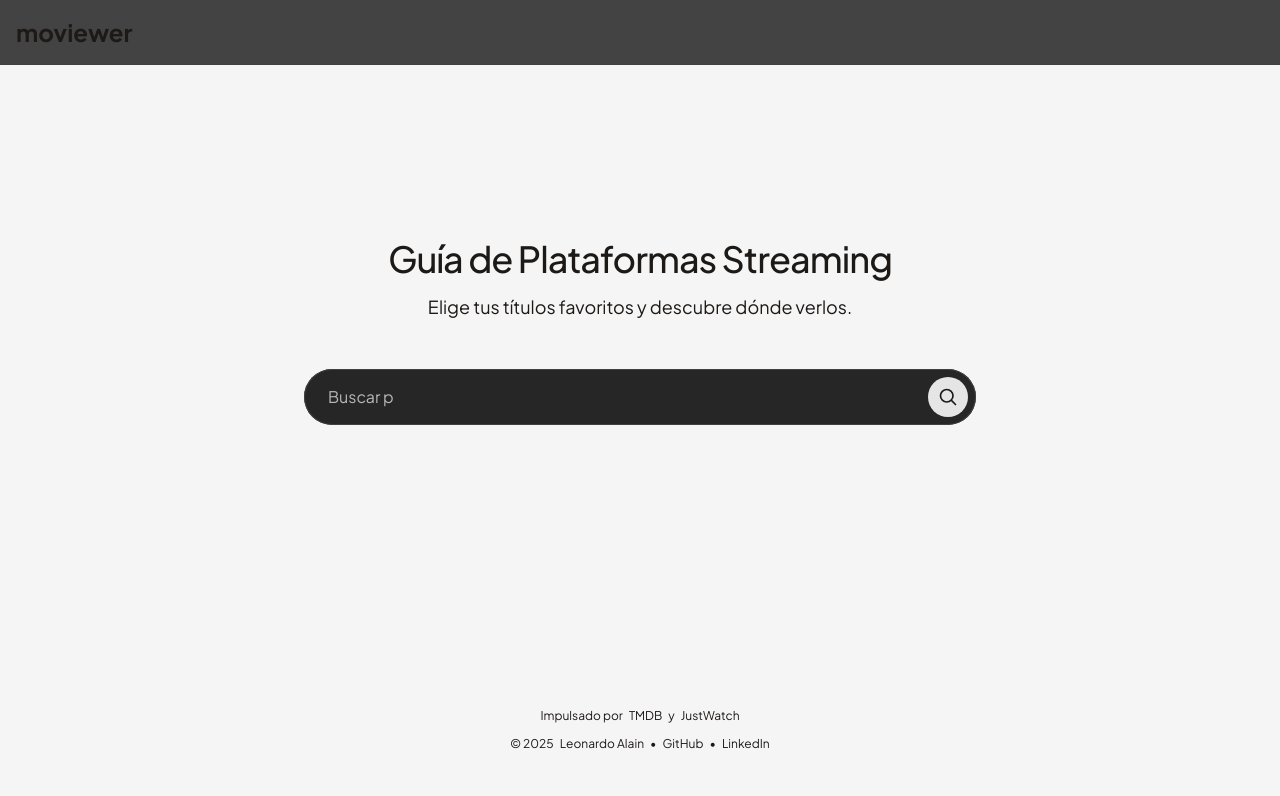
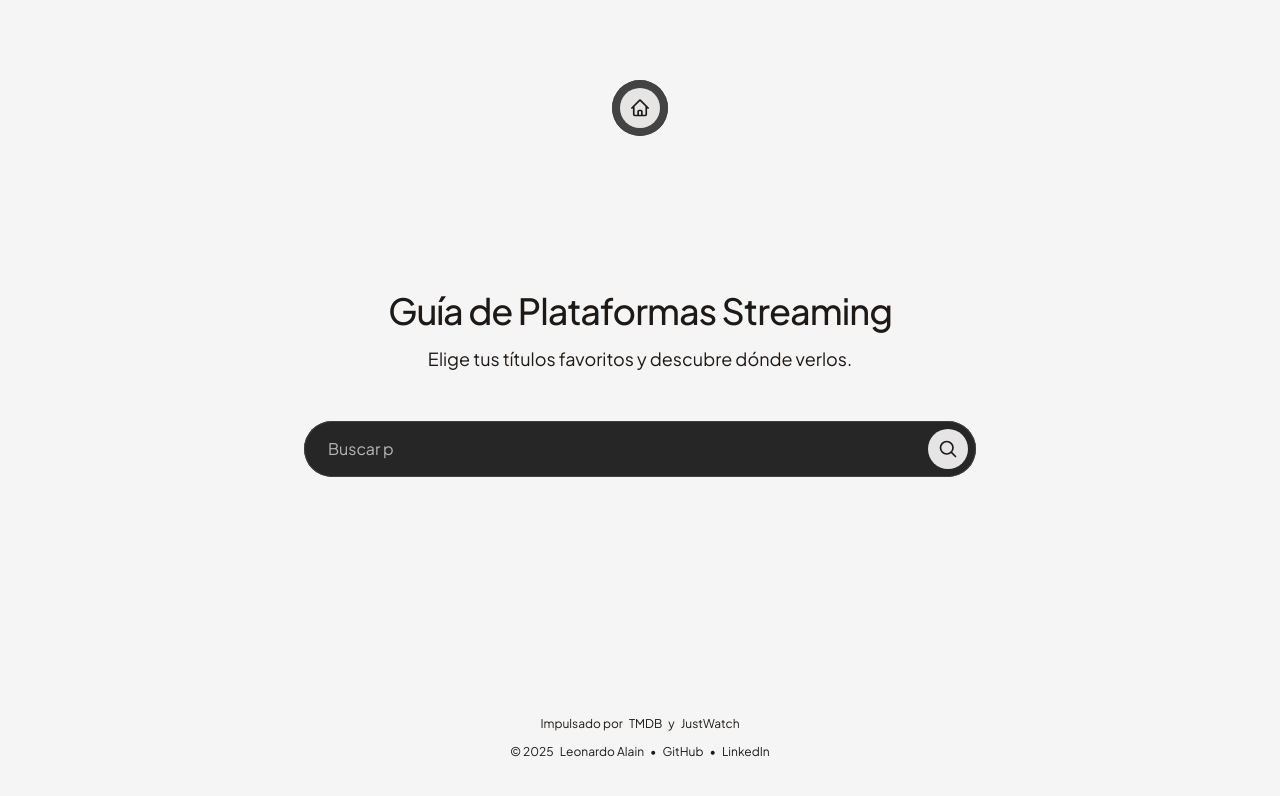
Before and after one commit to leinvg/movie-viewer, a Next.js app: page / in a window 1280 px wide. Shown: the top 796 px of the page. Built offline with nearby package versions, Linux system fonts and the light colour scheme.

Commit message:
feat: mejorar Header minimal con botón home y ajustar espaciado

```diff
--- a/src/app/page.tsx
+++ b/src/app/page.tsx
@@ -8,9 +8,9 @@ export default async function Home() {
   return (
     <>
       <Header variant="minimal" />
-      <main className="flex-1 flex">
-      <div className="container mx-auto px-8 md:px-12 flex">
-        <section className="py-30 w-full flex flex-col items-center justify-center 2xl:py-64 gap-10 md:gap-12">
+      <main className="flex-1 flex ">
+        <div className="container mx-auto pt-22 px-8 md:px-12 flex flex-col">
+          <section className="py-30 w-full flex-1 flex flex-col items-center justify-center gap-10 md:gap-12">
             <div className="flex flex-col items-center gap-2 md:gap-3 text-center">
               <h1 className="text-3xl md:text-4xl leading-tight tracking-tight font-medium">
                 Guía de <span className="hidden md:inline">Plataformas </span>
--- a/src/components/Footer.tsx
+++ b/src/components/Footer.tsx
@@ -8,7 +8,7 @@ export default function Footer() {
   return (
     <footer className="dark:text-stone-100/40">
       <div className="container mx-auto px-8 md:px-12">
-        <section className="py-8 md:py-12 flex flex-col text-xs items-center text-center gap-3 **:data-link:hover:text-stone-100 **:data-link:transition-colors">
+        <section className="py-6 md:py-10 flex flex-col text-xs items-center text-center gap-3 **:data-link:hover:text-stone-100 **:data-link:transition-colors">
           <div className="flex items-center flex-wrap justify-center gap-1.5">
             <p>Impulsado por</p>
             <a
--- a/src/components/Header.tsx
+++ b/src/components/Header.tsx
@@ -12,20 +12,16 @@ interface HeaderProps {
   initialQuery?: string;
 }
 
-export default function Header({ variant = "minimal", initialQuery }: HeaderProps) {
+export default function Header({
+  variant = "minimal",
+  initialQuery,
+}: HeaderProps) {
   const router = useRouter();
   const { favorites } = useAppStore();
 
   return (
-    <header className="fixed top-0 left-0 right-0 z-50 bg-neutral-900/80 backdrop-blur-md border-b border-neutral-700">
-      <div className="max-w-7xl mx-auto px-4 py-4 flex items-center gap-2 sm:gap-4 md:gap-6">
-        <div
-          className="font-bold text-xl sm:text-2xl cursor-pointer hover:text-indigo-400 transition-colors flex-shrink-0"
-          onClick={() => router.push("/")}
-        >
-          moviewer
-        </div>
-
+    <header className="fixed top-0 left-0 right-0 z-50 flex">
+      <div className="container mx-auto pt-20 flex justify-center">
         {variant === "full" && (
           <>
             <div className="flex-1">
@@ -48,7 +44,28 @@ export default function Header({ variant = "minimal", initialQuery }: HeaderProp
           </>
         )}
 
-        {variant === "minimal" && <div className="flex-1" />}
+        {variant === "minimal" && (
+          <div className="px-2 py-2 flex items-center gap-2 inset-ring inset-ring-neutral-700 rounded-full bg-neutral-900/80 backdrop-blur-md">
+            <button
+              type="button"
+              onClick={() => router.push("/")}
+              aria-label="Ir a la página principal"
+              className="p-2.5 bg-neutral-200 text-stone-900 rounded-full transition-all cursor-pointer outline-none focus-visible:ring focus-visible:ring-white focus-visible:ring-offset-2 focus-visible:ring-offset-neutral-800"
+            >
+              <svg
+                xmlns="http://www.w3.org/2000/svg"
+                viewBox="0 0 24 24"
+                className="size-5 fill-none stroke-current stroke-[2px]"
+              >
+                <path
+                  strokeLinecap="round"
+                  strokeLinejoin="round"
+                  d="m2.25 12 8.954-8.955c.44-.439 1.152-.439 1.591 0L21.75 12M4.5 9.75v10.125c0 .621.504 1.125 1.125 1.125H9.75v-4.875c0-.621.504-1.125 1.125-1.125h2.25c.621 0 1.125.504 1.125 1.125V21h4.125c.621 0 1.125-.504 1.125-1.125V9.75M8.25 21h8.25"
+                />
+              </svg>
+            </button>
+          </div>
+        )}
       </div>
     </header>
   );
```
Lines whose indentation alone changed are shown as unchanged.
